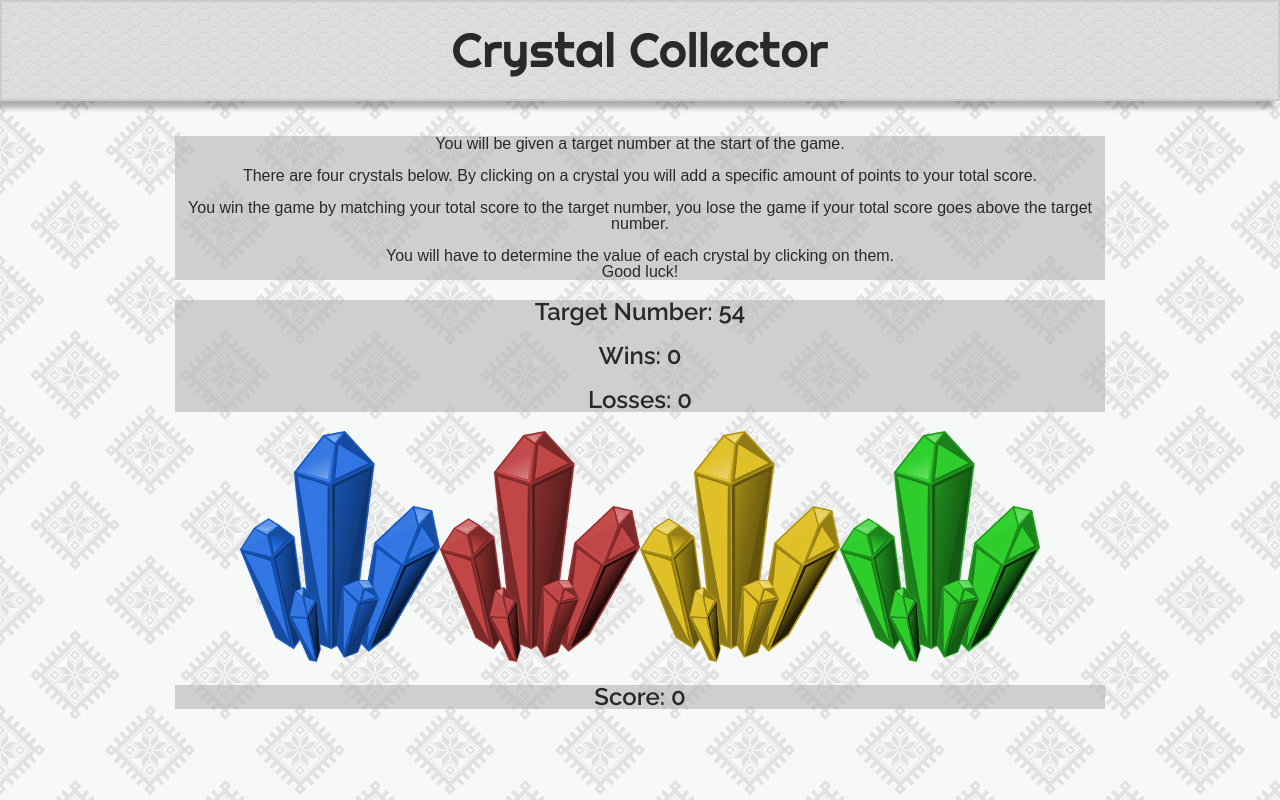
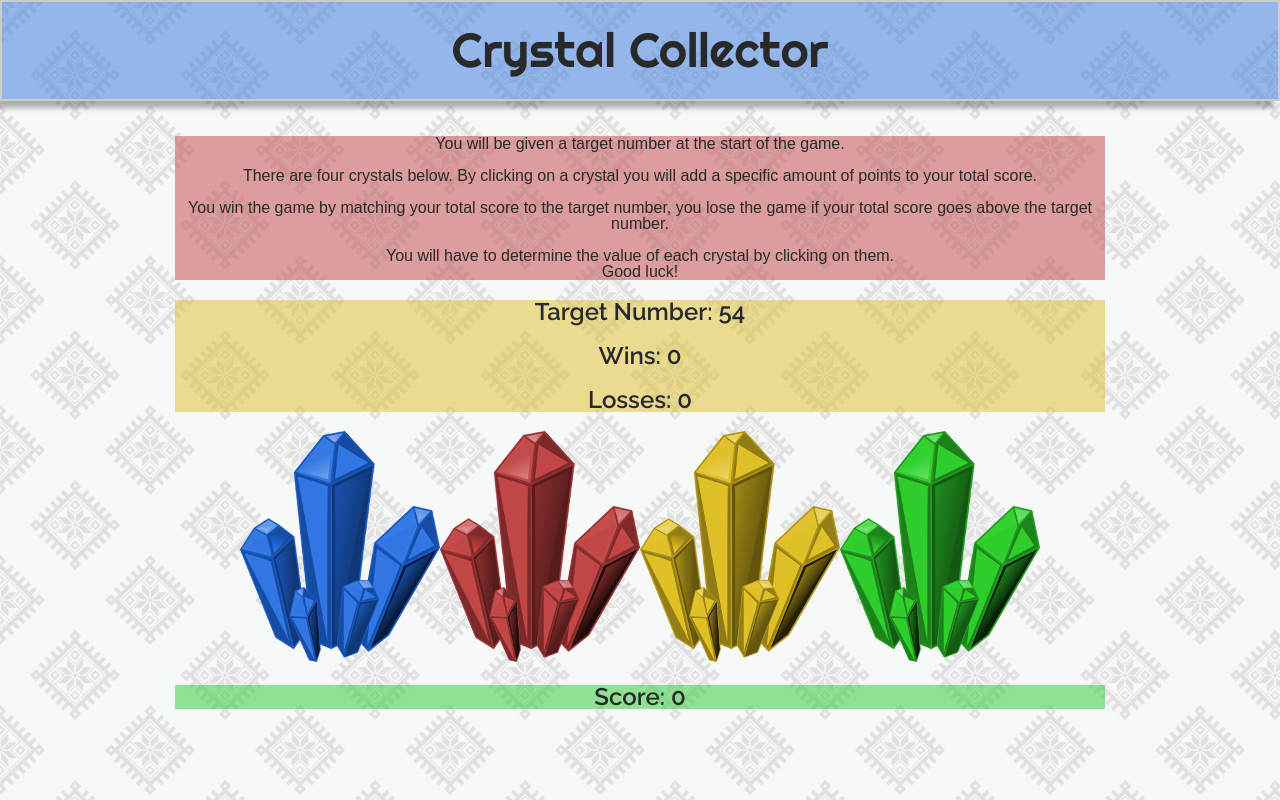
Before and after one commit to agonz519/week-4-game, a plain HTML site: page index.html in a window 1280 px wide. Drawn offline with nearby package versions, Linux system fonts and the light colour scheme.

Commit message:
Added some color

```diff
--- a/assets/css/style.css
+++ b/assets/css/style.css
@@ -36,7 +36,7 @@ body {
 }
 
 header {
-    background-color: #fff;
+    /*background-color: #fff;*/
     margin-bottom: 20px;
     border: 2px #cccccc solid;
     box-shadow: -7px 7px 5px rgba(0, 0, 0, .3);
@@ -44,7 +44,7 @@ header {
 }
 
 .logo {
-    background-image: url("../images/honey_im_subtle.png");
+    /*background-image: url("../images/honey_im_subtle.png");*/
     padding: 10px;
     margin: auto;
     text-align: center;
@@ -66,6 +66,19 @@ header {
     text-align: center;
 }
 
-.bgGray {
-    background: rgba(181, 181, 181, 0.6)
+.bgRed {
+    background: rgba(192, 69, 69, 0.5);
+
 }
+
+.bgBlue {
+    background: rgba(51, 118, 224, 0.5);
+}
+
+.bgGreen {
+    background: rgba(41, 204, 50, 0.5);
+}
+
+.bgYellow {
+    background: rgba(223, 191, 45, 0.5);
+}
--- a/index.html
+++ b/index.html
@@ -16,27 +16,27 @@
 <body>
 
 <header>
-	<div class="logo">
+	<div class="logo bgBlue">
 		<h1>Crystal Collector</h1>
 	</div>
 </header>
 
 <div class="entireContentArea">
 	<div class="mainContent">
-		<div class="bgGray">
+		<div class="bgRed">
 			<p>You will be given a target number at the start of the game.</p><br>
 			<p>There are four crystals below. By clicking on a crystal you will add a specific amount of points to your total score.</p><br>
 			<p>You win the game by matching your total score to the target number, you lose the game if your total score goes above the target number.</p><br>
 			<p>You will have to determine the value of each crystal by clicking on them.</p>
 			<p>Good luck!</p>
 		</div>
-		<div class="bgGray">
+		<div class="bgYellow">
 			<h2>Target Number: <span id="number-to-guess"></span></h2>
 			<h2>Wins: <span id="wins"></span></h2>
 			<h2>Losses: <span id="losses"></span></h2>
 		</div>
 		<div id="crystals"></div>
-		<div class="bgGray">
+		<div class="bgGreen">
 			<h2>Score: <span id="playerScore"></span></h2>
 		</div>
 
```
